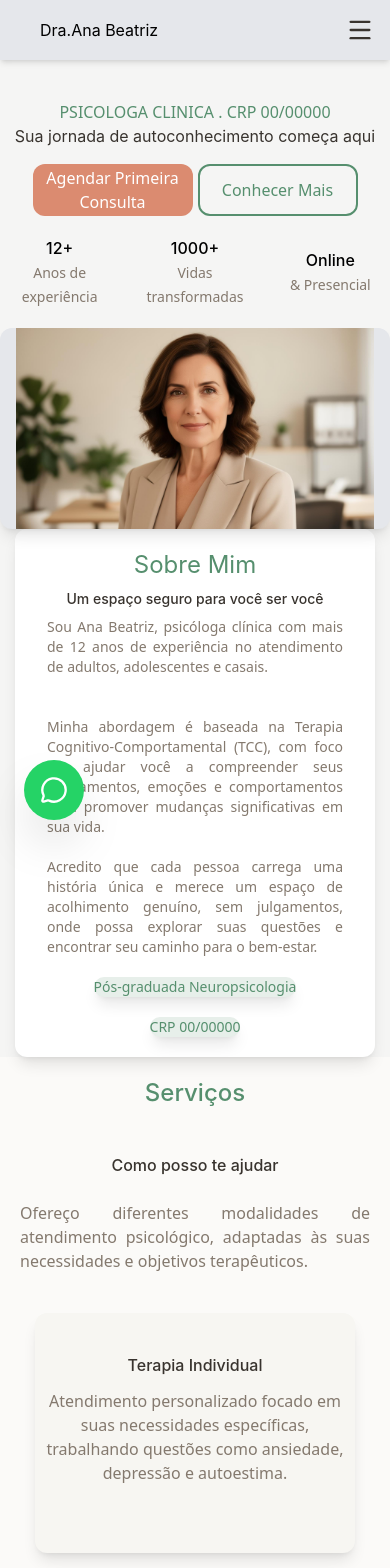
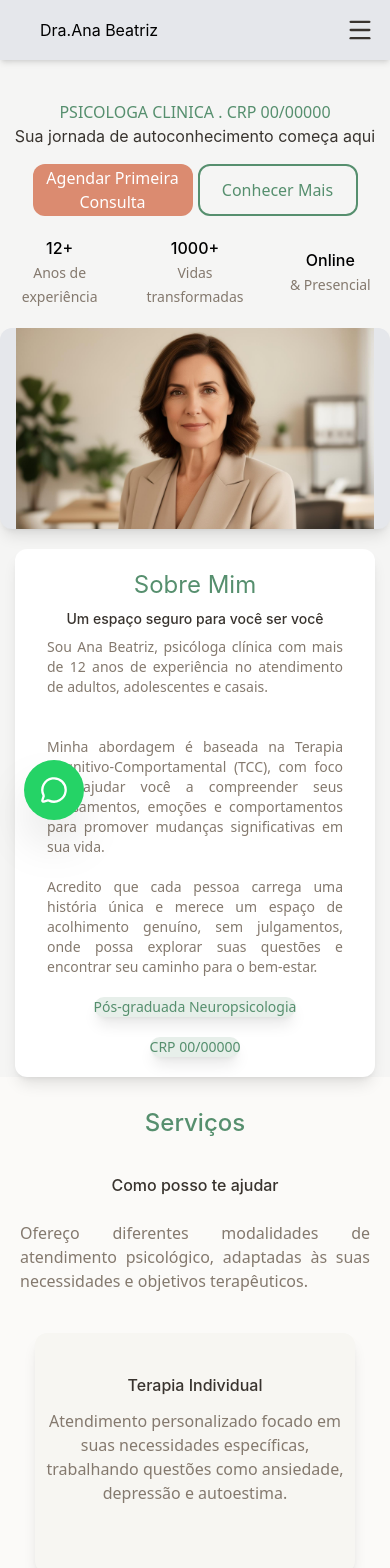
Before and after one commit to jaumm0/Page-psicologa-freela, a React (Vite) app: page / in a window 390 px wide. Shown: the top 1568 px of the page. Built offline with nearby package versions, Linux system fonts and the light colour scheme.

Commit message:
commit ajuste de responsividade

```diff
--- a/src/components/Contact.jsx
+++ b/src/components/Contact.jsx
@@ -50,7 +50,7 @@ function Contact({ onAgendarClick }) {
           </div>
           <button
             onClick={onAgendarClick}
-            className="bg-white cursor-pointer text-textmain hover:bg-gray-100 hover:scale-105 transition-all duration-300 font-cormorant font-medium lg:text-lg md:text-base sm:text-sm w-40 h-11 sm:w-full md:w-full lg:w-full   ml-5 sm:ml-0 md:ml-0 lg:ml-0  lg:w-auto md:w-auto sm:w-full lg:h-10 md:h-9 sm:h-9 px-5 rounded-xl shadow-lg lg:my-3 md:my-2 sm:my-2"
+            className="bg-white cursor-pointer text-textmain hover:bg-gray-100 mb-5 lg:mb-0 md:mb-0 sm:mb-0 hover:scale-105 transition-all duration-300 font-cormorant font-medium lg:text-lg md:text-base sm:text-sm w-40 h-11 sm:w-full md:w-full lg:w-full   ml-5 sm:ml-0 md:ml-0 lg:ml-0  lg:w-auto md:w-auto sm:w-full lg:h-10 md:h-9 sm:h-9 px-5 rounded-xl shadow-lg lg:my-3 md:my-2 sm:my-2"
           >
             Agendar Consulta
           </button>
--- a/src/components/Info.jsx
+++ b/src/components/Info.jsx
@@ -15,7 +15,7 @@ function Info (){
                 alt="" />
             </div>
             <aside
-            className="grid lg:grid-rows-3 md:grid-rows-3 text-sm text-justify  sm:grid-rows-1 bg-white lg:w-160 md:w-150 md:ml-100 lg:ml-0 sm:w-100 lg:h-140 md:h-150 sm:h-auto lg:px-10 md:px-8 sm:px-6 lg:py-10 md:py-8 sm:py-6 place-items-center rounded-xl shadow-lg"
+            className="grid lg:grid-rows-3 md:grid-rows-3 text-sm text-justify mt-5 lg:mt-0 md:mt-0 sm:mt-0 sm:grid-rows-1 bg-white lg:w-160 md:w-150 md:ml-100 lg:ml-0 sm:w-100 lg:h-140 md:h-150 sm:h-auto lg:px-10 md:px-8 sm:px-6 lg:py-10 md:py-8 sm:py-6 place-items-center rounded-xl shadow-lg"
             >
                 <span
                 className="text-textmain font-cormorant font-z text-2xl mt-5 sm:mt-0 md:mt-0 lg:mt-0 lg:text-2xl md:text-xl sm:text-lg lg:h-10 md:h-8 sm:h-6 lg:mb-20 md:mb-12 sm:mb-6">
--- a/src/components/Services.jsx
+++ b/src/components/Services.jsx
@@ -16,7 +16,7 @@ function Services (){
             className="grid grid-rows-3 px-5 sm:px-0 md:px-0 lg:px-0 lg:grid-rows-3 md:grid-rows-3 sm:grid-rows-1 w-full lg:px-10 md:px-8 sm:px-6 lg:py-10 md:py-8 sm:py-6 place-items-center"
             >
                 <span
-                className="text-textmain text-2xl font-cormorant font-medium lg:text-2xl md:text-xl sm:text-lg"
+                className="text-textmain text-2xl font-cormorant mt-5 lg:mt-0 md:mt-0 sm:mt-0 font-medium lg:text-2xl md:text-xl sm:text-lg"
                 >
 
                     Serviços
```
